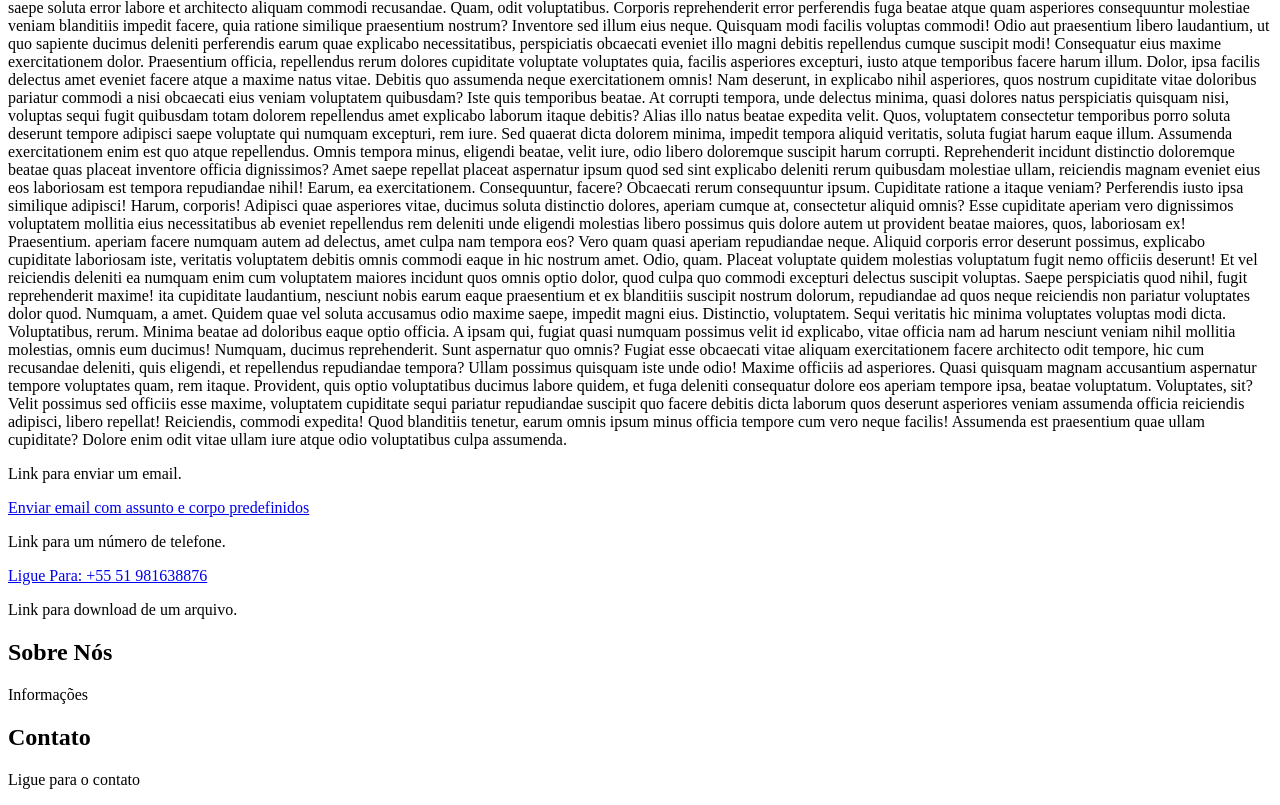
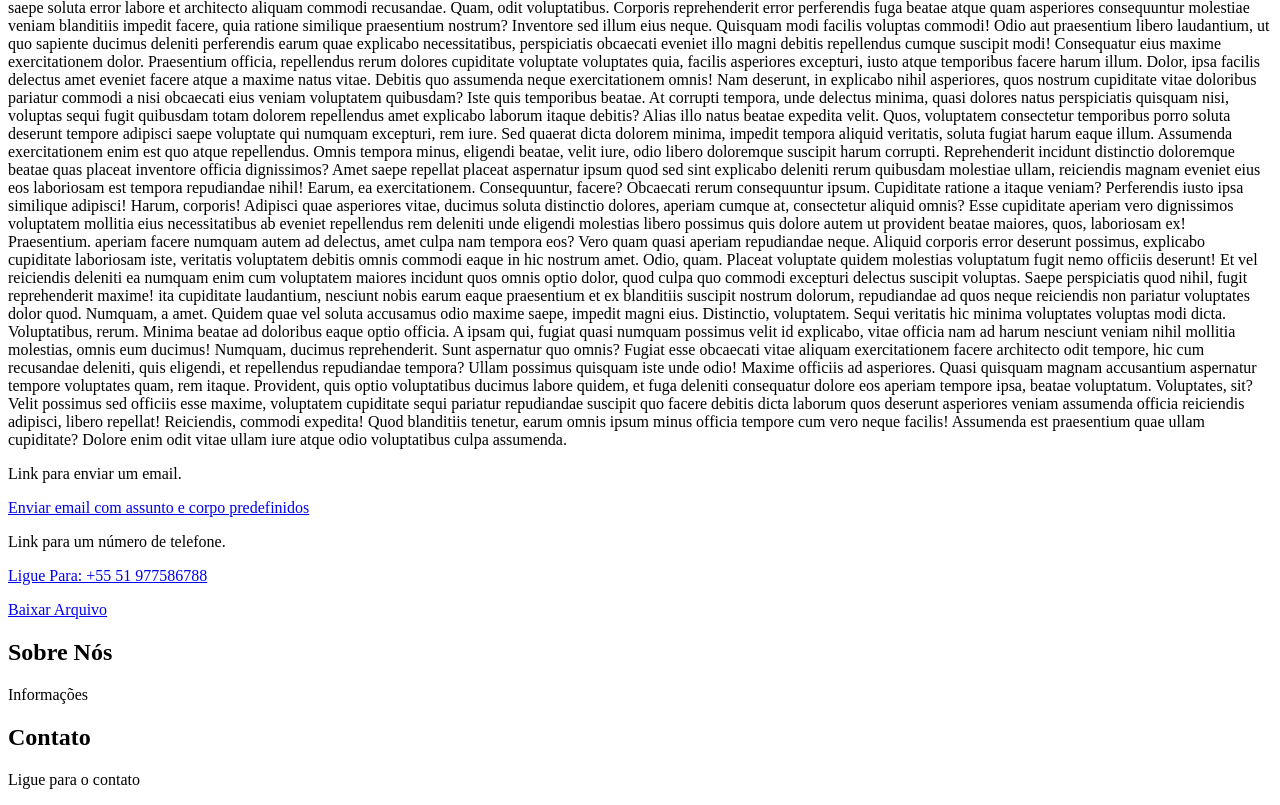
Before and after one commit to raissacamboim/exe05, a plain HTML site: page index.html in a window 1280 px wide. Shown: the part 489-1294 px from the top of the page. Drawn offline with Linux system fonts and the light colour scheme.

Commit message:
Update index.html

```diff
--- a/index.html
+++ b/index.html
@@ -54,10 +54,9 @@
         <a href="raissadasilvacamboim@gmail.com">Enviar email com assunto e corpo predefinidos</a>
 
         <p>Link para um número de telefone.</p>
-        <a href="tel:+5551981638876">Ligue Para: +55 51 981638876 </a>
+        <a href="telefone:+555177987987">Ligue Para: +55 51 977586788 </a>
 
-        <p>Link para download de um arquivo.</p>
-        <a href="https://encrypted-tbn0.gstatic.com/images?q=tbn:ANd9GcRXlp0PzXhbr61kyoftwwAnFylZ7oucSzpqwJ9OpUqOug&s"></a>
+          <p><a href="caminho/do/arquivo/nome-personalizado.pdf" download="nome-personalizado.pdf">Baixar Arquivo</a></p>
 
         <section id="sobre">
             <h2>Sobre Nós</h2>
```
